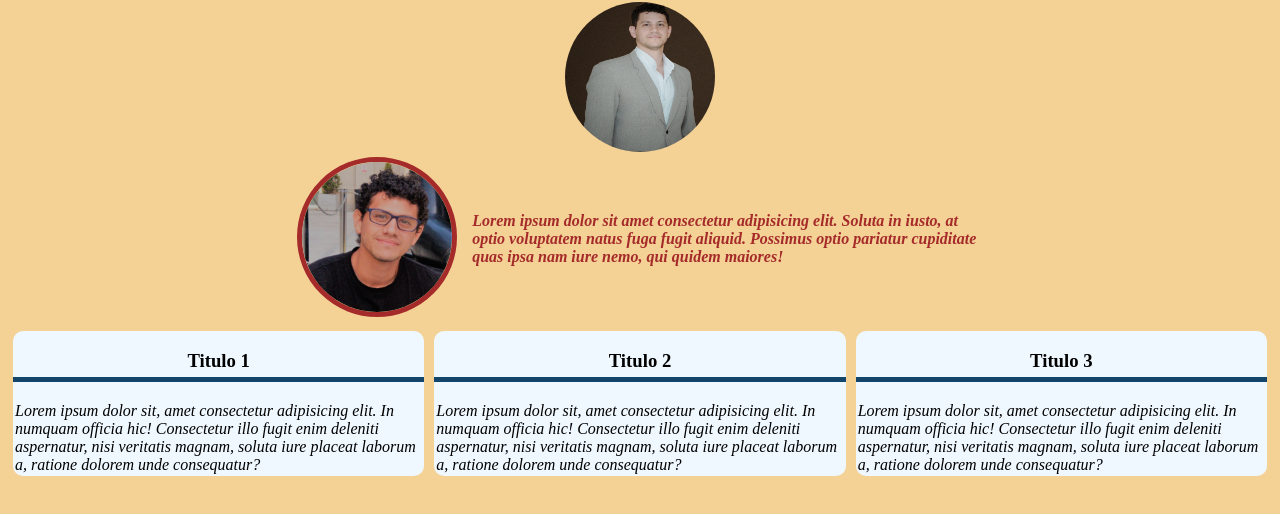
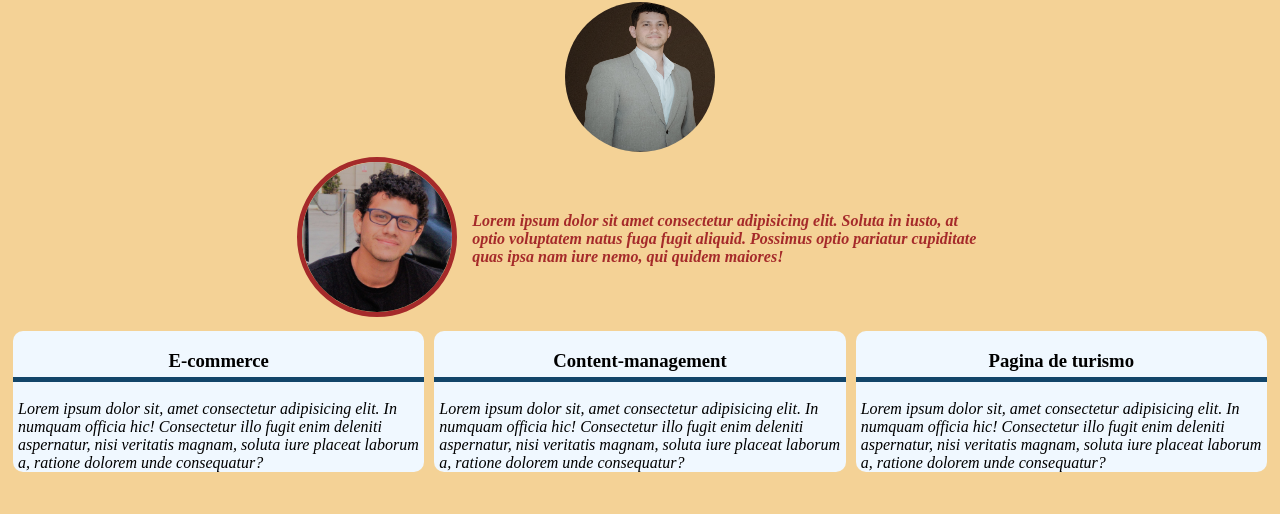
Before and after one commit to gablon29/pgn-Demo, a plain HTML site: page index.html in a window 1280 px wide. Shown: the part 124-638 px from the top of the page. Drawn offline with Linux system fonts and the light colour scheme.

Commit message:
arreglando titulos y margenes de los textos

```diff
--- a/index.html
+++ b/index.html
@@ -27,7 +27,7 @@
       </div>
       <section class="cards-section">
         <div>
-          <h3>Titulo 1</h3>
+          <h3>E-commerce</h3>
           <p>
             Lorem ipsum dolor sit, amet consectetur adipisicing elit. In numquam
             officia hic! Consectetur illo fugit enim deleniti aspernatur, nisi
@@ -36,7 +36,7 @@
           </p>
         </div>
         <div>
-          <h3>Titulo 2</h3>
+          <h3>Content-management</h3>
           <p>
             Lorem ipsum dolor sit, amet consectetur adipisicing elit. In numquam
             officia hic! Consectetur illo fugit enim deleniti aspernatur, nisi
@@ -45,7 +45,7 @@
           </p>
         </div>
         <div>
-          <h3>Titulo 3</h3>
+          <h3>Pagina de turismo</h3>
           <p>
             Lorem ipsum dolor sit, amet consectetur adipisicing elit. In numquam
             officia hic! Consectetur illo fugit enim deleniti aspernatur, nisi
--- a/style.css
+++ b/style.css
@@ -86,7 +86,7 @@ body {
 }
 
 .cards-section div p {
-  margin: 2px;
+  margin: 0 0 0 5px;
   font-style: oblique;
   width: auto;
 }
```
